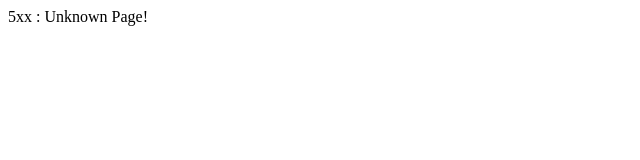
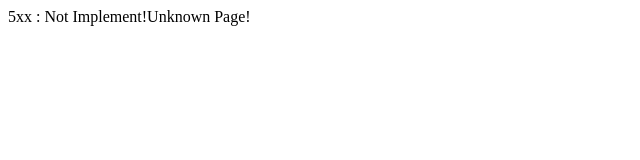
Before and after one commit to rainCreek/web-cloudgo-inout, a plain HTML site: page templates/5xx.html in a window 1280 px wide. Shown: the whole page, without its empty margins (0-640 px from the left). Drawn offline with Linux system fonts and the light colour scheme.

Commit message:
Update 5xx.html

```diff
--- a/templates/5xx.html
+++ b/templates/5xx.html
@@ -3,6 +3,6 @@
 
 </head>
 <body>
-  5xx : Unknown Page!
+  5xx : Not Implement!Unknown Page!
 </body>
 </html>
```
